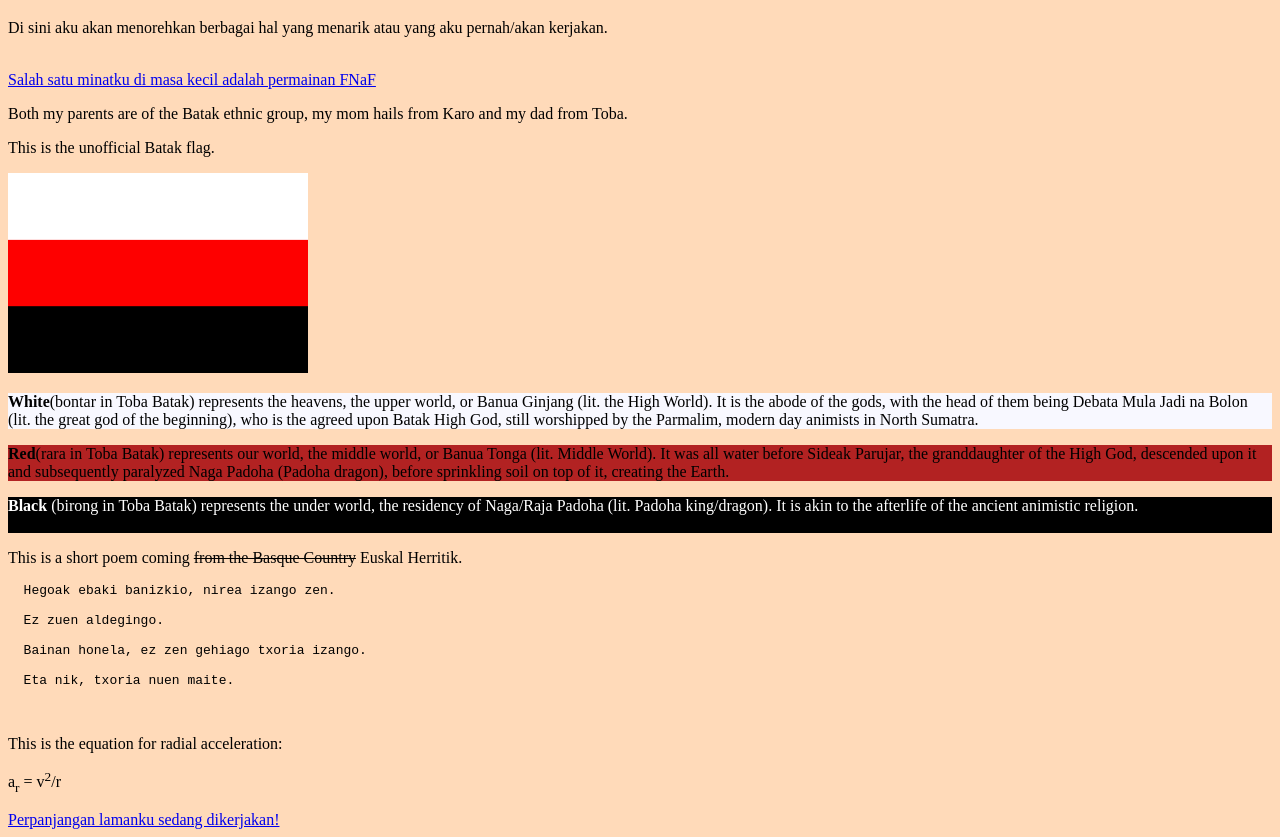
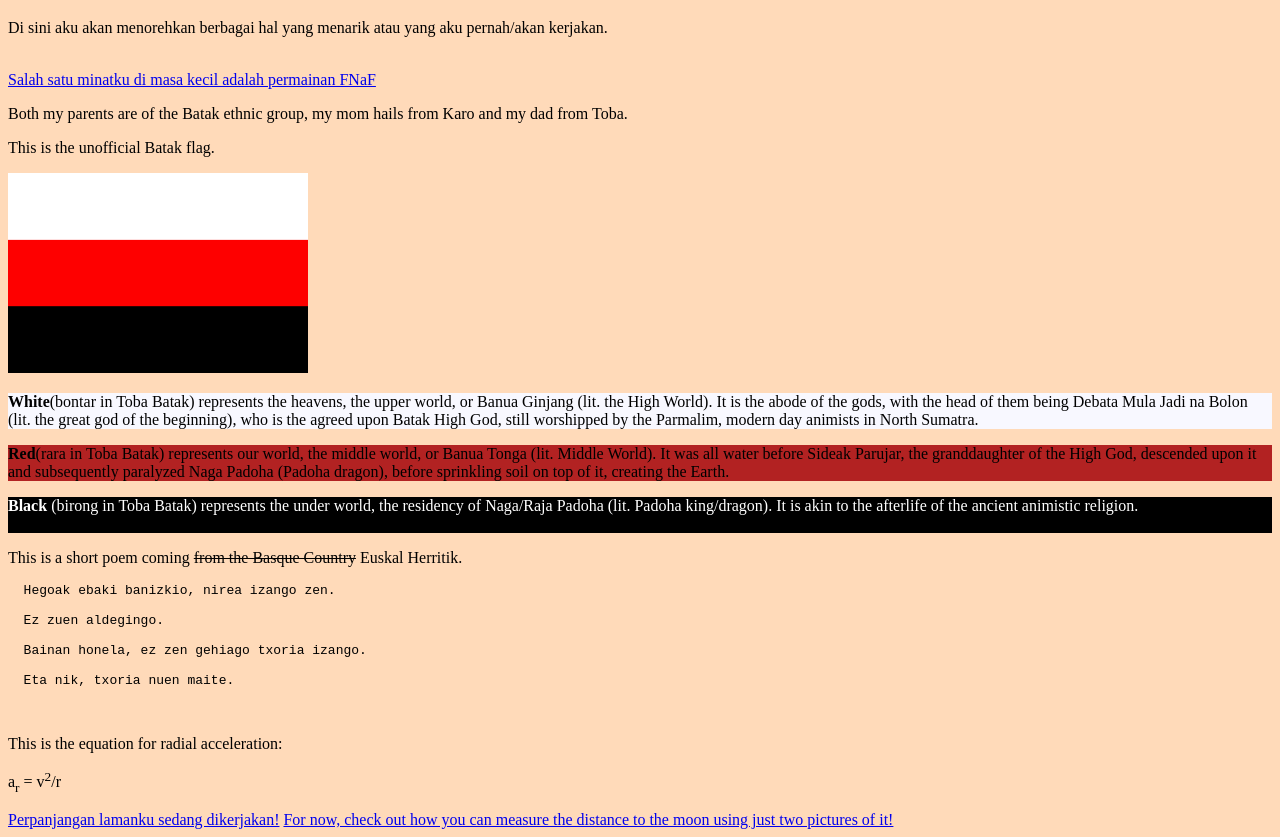
Before and after one commit to KaireVal/laman-satu, a plain HTML site: page index.htm in a window 1280 px wide. Shown: the part 61-898 px from the top of the page. Drawn offline with Linux system fonts and the light colour scheme.

Commit message:
Update index.htm

```diff
--- a/index.htm
+++ b/index.htm
@@ -43,5 +43,6 @@ king/dragon). It is akin to the afterlife of the ancient animistic religion.
 <p> This is the equation for radial acceleration: </p>
 <p> a<sub>r</sub> = v<sup>2</sup>/r </p>
 <a href="under-construction.htm"> Perpanjangan lamanku sedang dikerjakan!</a>
+<a href="Moon Measurement.htm"> For now, check out how you can measure the distance to the moon using just two pictures of it!</a>
 </body>
 </html>
```
